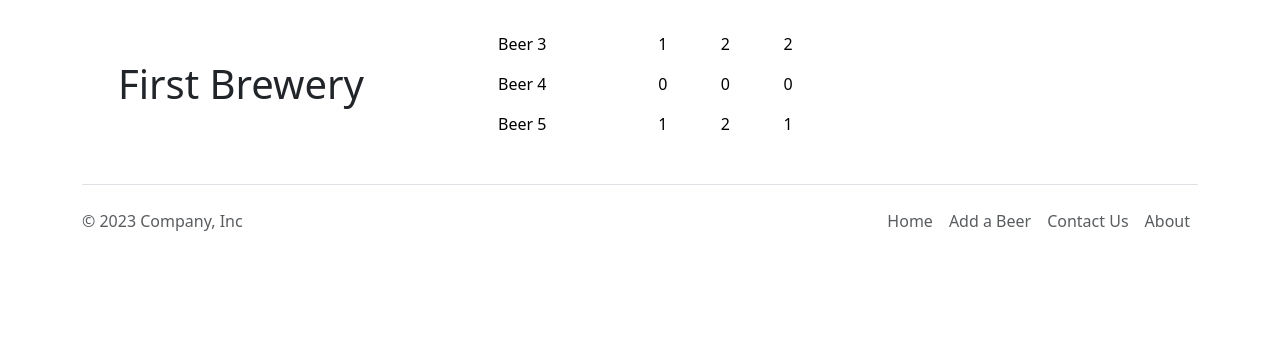
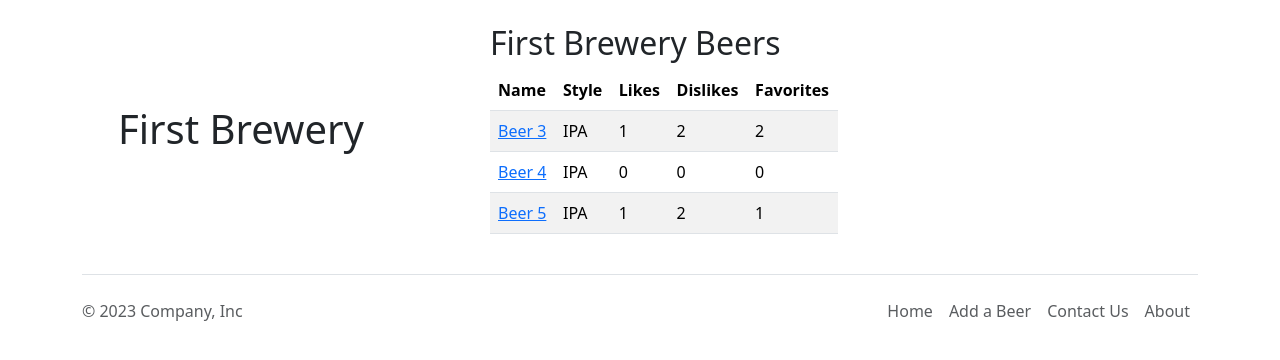
Before and after one commit to joekawa/beerrecs, a Django app: page /brewery/1 in a window 1280 px wide. Shown: the part 56-416 px from the top of the page. Run offline with Django 4.2, Linux system fonts and the light colour scheme; data comes from the database, SQL or seed files in the repository.

Commit message:
new commit

```diff
--- a/main/templates/brewery.html
+++ b/main/templates/brewery.html
@@ -11,10 +11,23 @@
     <p>{{ beer.description }}</p>
     </div>
     <div class="col">
-<table class='table table-borderless'>
+      <h2>
+        {{ brewery.name }} Beers
+      </h2>
+  <table class="table table-striped">
+    <thead>
+    <tr>
+      <th scope="col">Name</th>
+      <th scope='col'>Style</th>
+      <th scope="col">Likes</th>
+      <th scope="col">Dislikes</th>
+      <th scope="col">Favorites</th>
+    </tr>
+    </thead>
       {% for b in beers %}
 <tr>
-     <td>{{ b.name }} </td>
+     <td><a href="{% url 'main:beer' b.id %}">{{ b.name }}</a> </td>
+     <td>{{ b.style }}</td>
      <td>{{ b.upvote_count }}</td>
      <td>{{ b.downvote_count }}</td>
       <td>{{ b.favorite_count }}</td>
```
